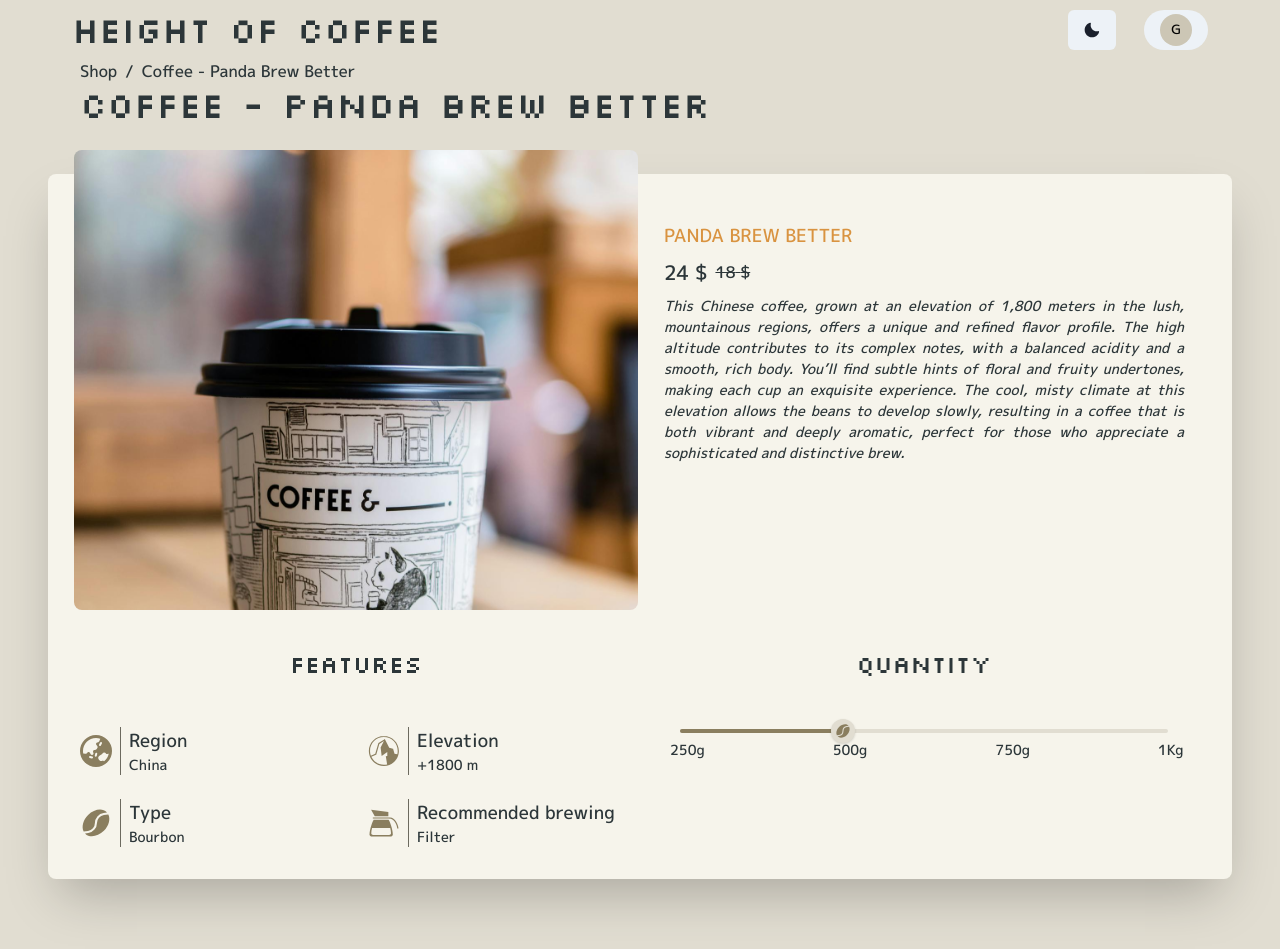
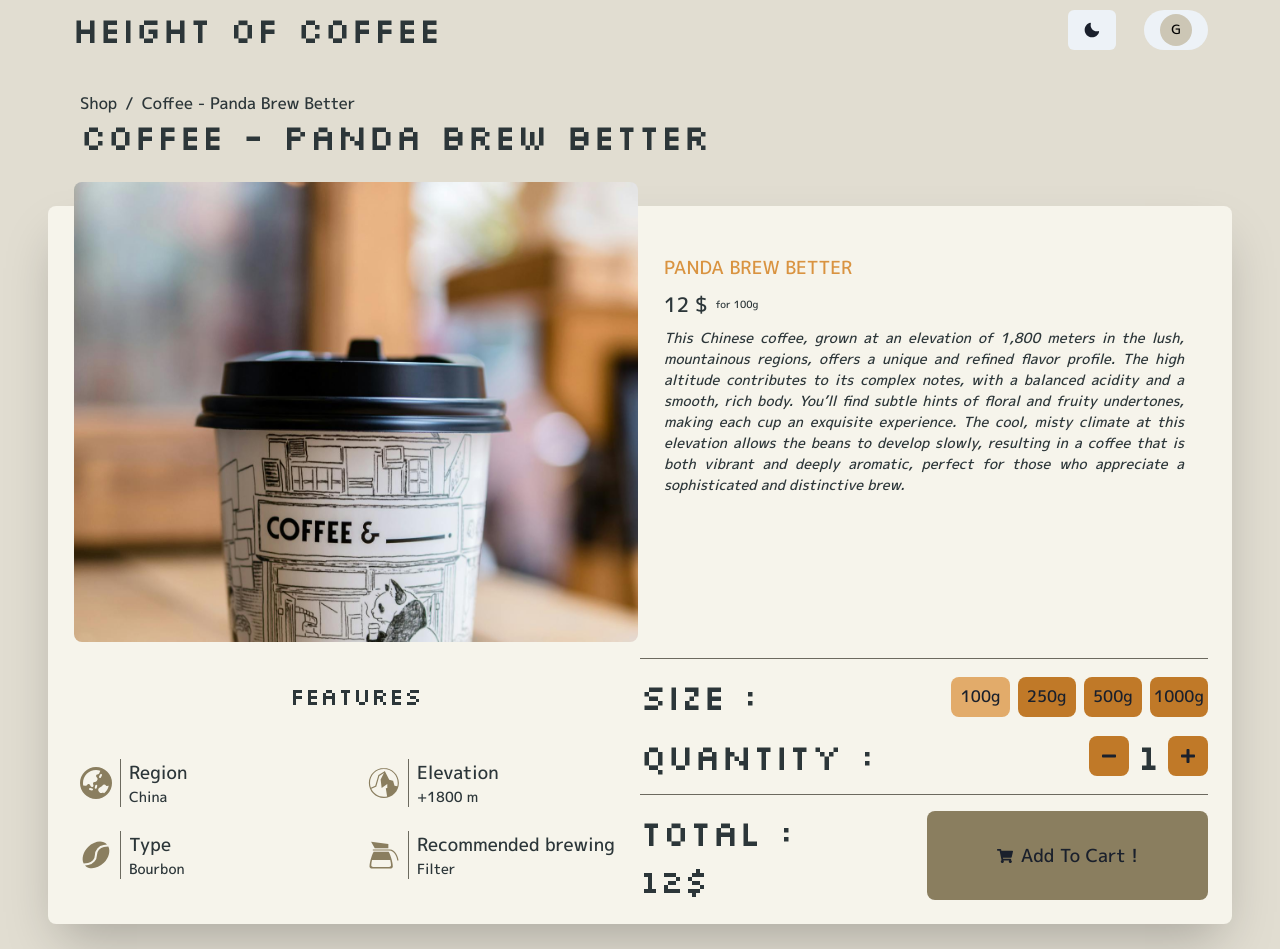
Before and after one commit to GoyoStach/goyo-shop-next-app, a Next.js app: page /Shop/1 in a window 1280 px wide. Shown: the top 949 px of the page. Built offline with nearby package versions, Linux system fonts and the light colour scheme.

Commit message:
Removed anim on masthead Also finished the individual product page. Modified type of product to handle multiple size/princing.

```diff
--- a/src/app/Shop/[product]/_Island/Product/Product.tsx
+++ b/src/app/Shop/[product]/_Island/Product/Product.tsx
@@ -4,7 +4,7 @@ import { delay } from '@/utils/delay';
 import { promises as fs } from 'fs';
 
 const getData = async () => {
-  await delay(3000);
+  await delay(0);
   const mockData = await fs.readFile(
     process.cwd() + '/src/mockData/individual-product.json',
     'utf8',
--- a/src/app/Shop/[product]/_Island/Product/ProductContent.tsx
+++ b/src/app/Shop/[product]/_Island/Product/ProductContent.tsx
@@ -24,6 +24,7 @@ const ProductContent: React.FC<Props> = ({ data }) => {
     <Flex
       direction="column"
       minH={'calc(100vh)'}
+      paddingTop={8}
     >
       <Container maxW={'6xl'}>
         <Breadcrumb>
--- a/src/app/Shop/[product]/page.tsx
+++ b/src/app/Shop/[product]/page.tsx
@@ -1,4 +1,5 @@
 import Product from '@/app/Shop/[product]/_Island/Product/Product';
+import Loading from '@/app/Shop/loading';
 import { type NextPage } from 'next';
 import { Suspense } from 'react';
 
@@ -8,7 +9,7 @@ import { Suspense } from 'react';
 const IndividualProductPage: NextPage = async () => {
   return (
     <main>
-      <Suspense fallback={<p>Loading product details</p>}>
+      <Suspense fallback={<Loading />}>
         <Product />
       </Suspense>
     </main>
--- a/src/components/Masthead.tsx
+++ b/src/components/Masthead.tsx
@@ -1,4 +1,3 @@
-import { slideIn } from '@/utils/motion';
 import {
   Box,
   Button,
@@ -9,7 +8,6 @@ import {
   Text,
   createIcon,
 } from '@chakra-ui/react';
-import { motion } from 'framer-motion';
 import Link from 'next/link';
 
 const Masthead = () => {
@@ -26,10 +24,6 @@ const Masthead = () => {
             fontWeight={600}
             fontSize={{ base: '2xl', sm: '4xl', md: '6xl' }}
             lineHeight={'110%'}
-            initial="hidden"
-            as={motion.div}
-            variants={slideIn('left', 'Inertia', '0', '2')}
-            whileInView={'show'}
           >
             Coffee flavors
             <br />
@@ -57,11 +51,6 @@ const Masthead = () => {
             align={'center'}
             alignSelf={'center'}
             position={'relative'}
-            initial="hidden"
-            as={motion.div}
-            variants={slideIn('right', 'Inertia', '0', '2')}
-            whileInView={'show'}
-            // overflowX={'hidden'}
           >
             <Link href={'/Shop'}>
               <Button
--- a/src/components/shop/ProductIndividual.tsx
+++ b/src/components/shop/ProductIndividual.tsx
@@ -3,23 +3,21 @@ import { ProductDetails } from '@/types/Product.type';
 import { InfoIcon } from '@chakra-ui/icons';
 import {
   Box,
+  Button,
   Center,
   Divider,
+  Flex,
   Grid,
   Heading,
   Icon,
   Image,
-  Slider,
-  SliderFilledTrack,
-  SliderMark,
-  SliderThumb,
-  SliderTrack,
   Stack,
   Text,
   useColorModeValue,
 } from '@chakra-ui/react';
 import { useState, type FC } from 'react';
 import { BiSolidCoffeeBean } from 'react-icons/bi';
+import { FaMinus, FaPlus, FaShoppingCart } from 'react-icons/fa';
 import { FaEarthAfrica, FaEarthAsia } from 'react-icons/fa6';
 import { GiCoffeePot, GiMountaintop } from 'react-icons/gi';
 
@@ -45,12 +43,11 @@ const mapValueToIcon = (value: string) => {
 };
 
 const ProductIndividual: FC<Props> = ({ data }) => {
-  const [sliderValue, setSliderValue] = useState<number>(2);
-  const labelStyles = {
-    mt: '2',
-    ml: '-2.5',
-    fontSize: 'sm',
-  };
+  const [amount, setAmount] = useState(1);
+  const [selectedSize, setSelectedSize] = useState({
+    size: '100',
+    price: '12',
+  });
   return (
     <Center p={12}>
       <Grid
@@ -123,10 +120,13 @@ const ProductIndividual: FC<Props> = ({ data }) => {
               fontWeight={800}
               fontSize={'xl'}
             >
-              {parseInt(data.price ?? '0') * sliderValue} {data.currency}
+              {parseInt(selectedSize.price ?? '0')} {data.currency}
             </Text>
-            <Text textDecoration={'line-through'}>
-              {data.previousPrice} {data.currency}
+            <Text
+              fontWeight={800}
+              fontSize={'x-small'}
+            >
+              for {selectedSize.size}g
             </Text>
           </Stack>
           <Text
@@ -195,65 +195,139 @@ const ProductIndividual: FC<Props> = ({ data }) => {
             })}
           </Grid>
         </Box>
-        <Box
-          width={'full'}
-          height={'full'}
-          paddingX={[2, 4, 6, 8, 10]}
-        >
-          <Heading
-            fontSize={'2xl'}
-            fontWeight={500}
-            justifyContent={'center'}
-            display={'flex'}
-            paddingY={[2, 4, 6, 8, 10]}
+
+        <Box pt={4}>
+          <Flex
+            direction={'column'}
+            alignItems={'start'}
+            justifyContent={'flex-end'}
+            h={'full'}
+            gap={4}
           >
-            Quantity
-          </Heading>
-          <Slider
-            aria-label="slider-ex-6"
-            onChange={(val) => setSliderValue(val)}
-            min={1}
-            max={4}
-            step={1}
-            defaultValue={2}
-          >
-            <SliderMark
-              value={1}
-              {...labelStyles}
+            <Divider
+              borderColor={useColorModeValue('cappucino.900', 'cappucino.100')}
+            />
+            <Stack
+              direction={'row'}
+              justifyContent={'space-between'}
+              w={'full'}
             >
-              250g
-            </SliderMark>
-            <SliderMark
-              value={2}
-              {...labelStyles}
+              <Heading>Size :</Heading>
+              <Stack
+                direction={'row'}
+                alignItems={'center'}
+              >
+                {data.pricingDetails.map((pricingPossibilities) => (
+                  <Stack
+                    p={2}
+                    w={'full'}
+                    direction={'row'}
+                    alignItems={'center'}
+                    justifyContent={'center'}
+                    backgroundColor={
+                      pricingPossibilities.size === selectedSize.size
+                        ? 'accent.300'
+                        : 'accent.500'
+                    }
+                    rounded={'lg'}
+                    as={Button}
+                    onClick={() => setSelectedSize(pricingPossibilities)}
+                    disabled={amount === 1}
+                    key={pricingPossibilities.price}
+                  >
+                    <Text>{pricingPossibilities.size}g</Text>
+                  </Stack>
+                ))}
+              </Stack>
+            </Stack>
+            <Stack
+              direction={'row'}
+              justifyContent={'space-between'}
+              w={'full'}
             >
-              500g
-            </SliderMark>
-            <SliderMark
-              value={3}
-              {...labelStyles}
+              <Heading>Quantity :</Heading>
+              <Stack
+                direction={'row'}
+                alignItems={'center'}
+              >
+                <Stack
+                  p={2}
+                  w={'full'}
+                  direction={'row'}
+                  alignItems={'center'}
+                  justifyContent={'center'}
+                  backgroundColor={'accent.500'}
+                  rounded={'lg'}
+                  as={Button}
+                  onClick={() => setAmount(amount - 1)}
+                  disabled={amount === 1}
+                >
+                  <FaMinus />
+                </Stack>
+                <Heading>{amount}</Heading>
+                <Stack
+                  p={2}
+                  w={'full'}
+                  direction={'row'}
+                  alignItems={'center'}
+                  justifyContent={'center'}
+                  backgroundColor={'accent.500'}
+                  as={Button}
+                  rounded={'lg'}
+                  onClick={() => setAmount(amount + 1)}
+                >
+                  <FaPlus />
+                </Stack>
+              </Stack>
+            </Stack>
+
+            <Divider
+              borderColor={useColorModeValue('cappucino.900', 'cappucino.100')}
+            />
+            <Stack
+              direction={'row'}
+              gap={8}
+              w={'full'}
             >
-              750g
-            </SliderMark>
-            <SliderMark
-              value={4}
-              {...labelStyles}
-            >
-              1Kg
-            </SliderMark>
-            <SliderTrack bg={'cappucino.100'}>
-              <SliderFilledTrack bg={'cappucino.500'} />
-            </SliderTrack>
-            <SliderThumb
-              boxSize={6}
-              bg={'cappucino.100'}
-            >
-              <Box
-                color="cappucino.500"
-                as={BiSolidCoffeeBean}
-              />
-            </SliderThumb>
-          </Slider>
+              <Stack
+                direction={'column'}
+                w={'full'}
+              >
+                <Heading>Total :</Heading>
+                <Heading fontSize={'xx-large'}>
+                  {parseInt(selectedSize.price) * amount}
+                  {data.currency}
+                </Heading>
+              </Stack>
+
+              <Stack
+                p={6}
+                w={'full'}
+                h={'full'}
+                direction={'row'}
+                alignItems={'center'}
+                justifyContent={'center'}
+                backgroundColor={'cappucino.500'}
+                rounded={'lg'}
+                as={Button}
+              >
+                <FaShoppingCart />
+                <Stack
+                  direction={'column'}
+                  gap={0}
+                  textAlign={'start'}
+                  maxW={'200px'}
+                >
+                  <Text
+                    fontSize={'lg'}
+                    overflow={'hidden'}
+                  >
+                    Add To Cart !
+                  </Text>
+                </Stack>
+              </Stack>
+            </Stack>
+          </Flex>
         </Box>
       </Grid>
     </Center>
--- a/src/mockData/individual-product.json
+++ b/src/mockData/individual-product.json
@@ -30,5 +30,21 @@
     ],
     "name": "Coffee - Panda Brew Better",
     "previousPrice": "18",
-    "price": "12"
+    "price": "12",
+    "pricingDetails":[{
+          "size":"100",
+          "price":"12"
+        },
+        {
+          "size":"250",
+          "price":"24"
+        },{
+          "size":"500",
+          "price":"45"
+        },
+        {
+          "size":"1000",
+          "price":"80"
+        }
+      ]
 }
--- a/src/types/Product.type.ts
+++ b/src/types/Product.type.ts
@@ -19,6 +19,10 @@ export type ProductDetails = {
   previousPrice?: string;
   images: string[];
   features: Feature[];
+  pricingDetails: {
+    size: string;
+    price: string;
+  }[];
 };
 
 type Feature = {
```
Also changed, not shown: src/mockData/products.json (+33 -0 lines).
